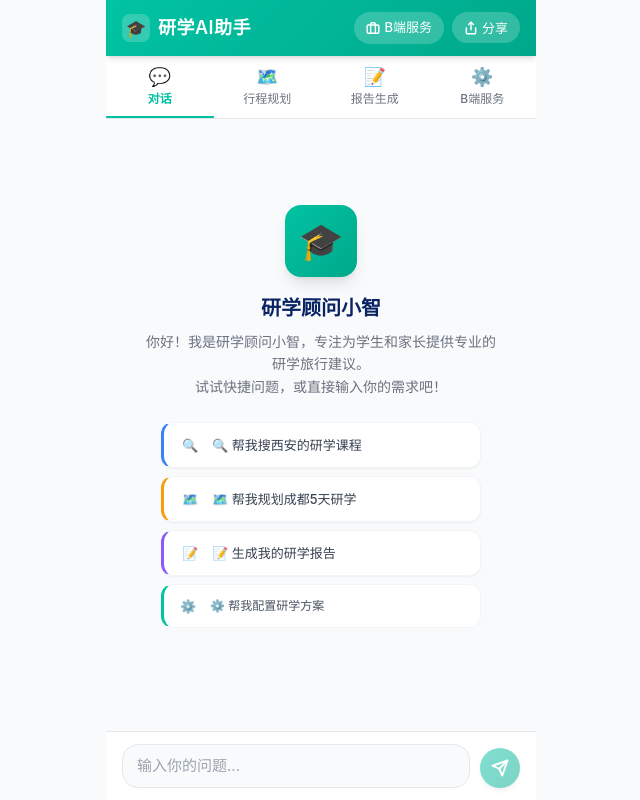
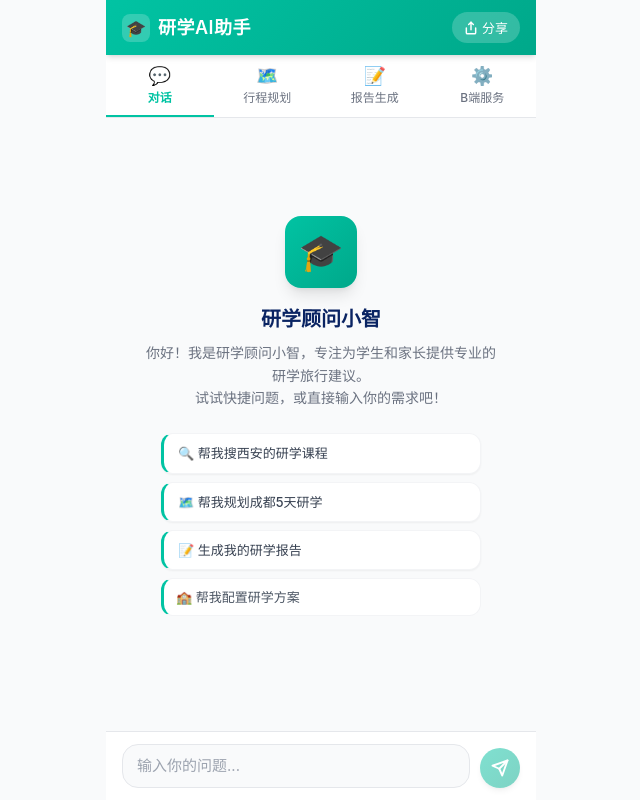
Before and after one commit to 380283312-cyber/yanxue-h5, a Next.js app: page / in a window 1280 px wide. Shown: the whole page, without its empty margins (319-959 px from the left). Built offline with nearby package versions, Linux system fonts and the light colour scheme.

Commit message:
fix: 第五次修复 - 去掉Header的B端按钮/统一卡片图标颜色字体

```diff
--- a/app/globals.css
+++ b/app/globals.css
@@ -373,7 +373,7 @@ a {
   border: 1px solid var(--gray-100);
   background: var(--white);
   border-left: 3px solid var(--accent, var(--primary));
-  font-size: 12px;
+  font-size: 13px;
   color: var(--gray-600);
   padding: 9px 12px;
   box-shadow: none;
--- a/app/page.tsx
+++ b/app/page.tsx
@@ -15,24 +15,24 @@ const QUICK_PROMPTS = [
   {
     label: "🔍 帮我搜西安的研学课程",
     icon: "🔍",
-    accent: "#3b82f6",
+    accent: "#01c3a3",
     prompt: "请从研学知识库中搜索西安的研学课程，包括课程名称、适合年级、天数、费用、亮点介绍。",
   },
   {
     label: "🗺️ 帮我规划成都5天研学",
     icon: "🗺️",
-    accent: "#f59e0b",
+    accent: "#01c3a3",
     prompt: "请为初中生规划一份成都5天研学行程，包含每天景点安排、学习目标、费用预算和行前准备清单。",
   },
   {
     label: "📝 生成我的研学报告",
     icon: "📝",
-    accent: "#8b5cf6",
+    accent: "#01c3a3",
     prompt: "请帮我生成一份研学报告模板，包含：基本信息、研学概要、详细记录（按天）、收获与反思、评语区域。需要填写的内容请用占位符标注。",
   },
   {
-    label: "⚙️ 帮我配置研学方案",
-    icon: "⚙️",
+    label: "🏫 帮我配置研学方案",
+    icon: "🏫",
     accent: "#01c3a3",
     prompt: "我需要为学校（或研学基地）配置一套研学课程方案。请根据我的需求推荐合适的研学主题、目标客群（年级段）、课程时长、费用区间、特色亮点，以及配套的行程建议和营销卖点。",
     isBiz: true,
@@ -445,9 +445,6 @@ ${summary || "（用户未填写具体内容）"}
                         style={{ "--accent": qp.accent } as React.CSSProperties}
                         onClick={() => handleQuickPrompt(qp.prompt)}
                       >
-                        <span className="quick-prompt-icon" aria-hidden="true">
-                          {qp.icon}
-                        </span>
                         <span className="quick-prompt-label">{qp.label}</span>
                       </button>
                     ))}
--- a/components/Header.tsx
+++ b/components/Header.tsx
@@ -14,13 +14,6 @@ export default function Header() {
           <span className="header-title">研学AI助手</span>
         </div>
         <div className="header-actions">
-          <a href="/biz" className="share-btn biz-link">
-            <svg width="14" height="14" viewBox="0 0 24 24" fill="none" stroke="currentColor" strokeWidth="2.5" strokeLinecap="round" strokeLinejoin="round">
-              <rect x="2" y="7" width="20" height="14" rx="2" ry="2"/>
-              <path d="M16 21V5a2 2 0 0 0-2-2h-4a2 2 0 0 0-2 2v16"/>
-            </svg>
-            B端服务
-          </a>
           <button
             className="share-btn"
             onClick={() => setShowShare(true)}
```
